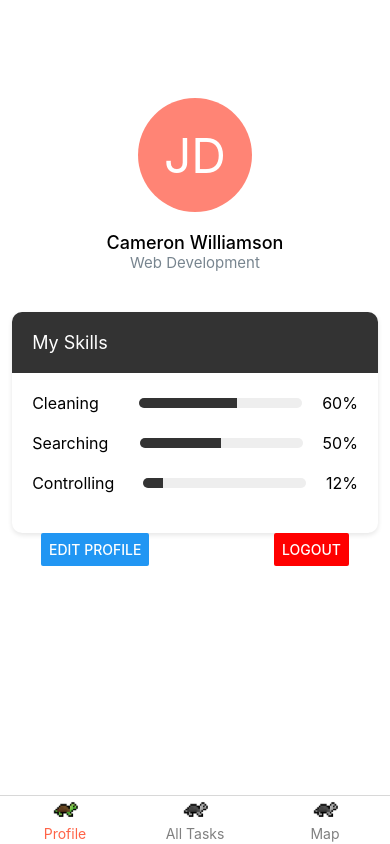
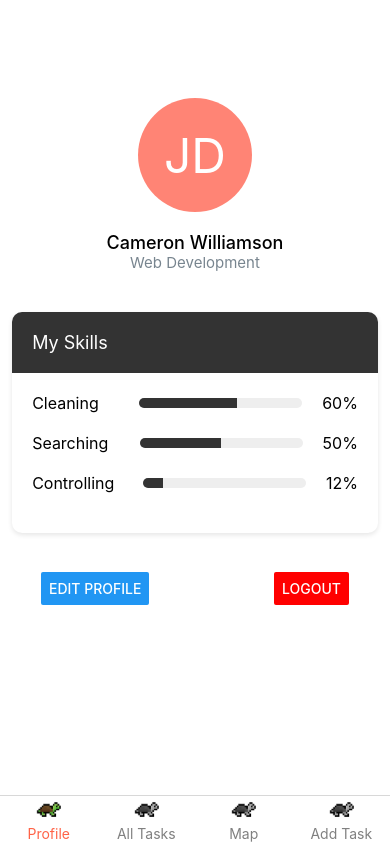
Before and after one commit to HackathonICPC/TrashHackFront, a React Native app in the folder my-app/: screen /HomeMenu in a window 390 px wide. Built offline with nearby package versions, Linux system fonts and the light colour scheme; what react-native-yamap would draw is missing.

Commit message:
New Task View added

```diff
--- a/my-app/components/HomeScreen/MenuScreen.js
+++ b/my-app/components/HomeScreen/MenuScreen.js
@@ -37,6 +37,7 @@ const MenuScreen = ({ navigation }) => {
         <Tab.Screen name="Profile" component={ProfileScreen} />
         <Tab.Screen name="All Tasks" component={AllTasksScreen} />
         <Tab.Screen name="Map" component={MapScreen} />
+        <Tab.Screen name="Add Task" component={NewTaskScreen} />
       </Tab.Navigator>
   );
 };
--- a/my-app/components/HomeScreen/NewTaskScreen.js
+++ b/my-app/components/HomeScreen/NewTaskScreen.js
@@ -1,45 +1,81 @@
 import React, { useState } from 'react';
 import { View, Text, TextInput, Button, StyleSheet } from 'react-native';
-import { URL_API } from '../urls';
-import axios from 'axios';
-import { getToken } from '../../utils/storage'; // Импортируем функцию для получения токена
 
-const NewTaskScreen = ({ navigation }) => {
+const NewTaskScreen = ({ navigation, route }) => {
+  const [image, setImage] = useState('');
+  const [name, setName] = useState('');
   const [description, setDescription] = useState('');
+  const [experience, setExperience] = useState('');
+  const [ox, setOX] = useState('');
+  const [oy, setOY] = useState('');
 
-  const handleCreateTask = async () => {
-    const userToken = await getToken(); // Получаем токен из AsyncStorage
+  const handleCreateTask = () => {
+    const newTask = {
+      id: Math.random().toString(),
+      image,
+      name,
+      description,
+      experience,
+      ox,
+      oy,
+      status: 'In progress'
+    };
+    console.log('New task:', newTask);
+    route.params?.onTaskAdd(newTask);
+    console.log('Updated tasks:'); // Чтобы убедиться, что задача была добавлена
+    navigation.goBack();
+  };
 
-    if (!userToken) {
-      console.error('User token is missing');
-      return;
-    }
+  const handleAddImage = () => {
+    // Реализация загрузки изображения
+  };
 
-    const newTask = { token: userToken, title: description, description: description, experience: 1, lat: 1, lon: 1 }; // Передаем только описание задачи
-
-    axios.post(URL_API + '/task/new', newTask)
-      .then(response => {
-        console.log('URL:', URL_API + '/task/new');
-        console.log('New Task:', newTask);
-        console.log('Task added successfully:', response.data);
-        console.log('Result status', response.status)
-        // navigation.goBack(); // Переход назад после успешного добавления
-      })
-      .catch(error => {
-        console.error('Error adding task:', error);
-        // Добавьте обработку ошибки при добавлении задачи
-      });
+  const handleSelectPlace = () => {
+    // Реализация выбора места
   };
 
   return (
     <View style={styles.container}>
-      <Text>New Task Screen</Text>
-      <TextInput
-        style={styles.input}
-        placeholder="Enter task description"
-        value={description}
-        onChangeText={setDescription}
-      />
+      <Text style={styles.title}>New Task Screen</Text>
+      <View style={styles.imageContainer}>
+        {/* Поле для загрузки изображения */}
+      </View>
+      <View style={styles.card}>
+        <TextInput
+          style={styles.input}
+          placeholder="Name"
+          value={name}
+          onChangeText={setName}
+        />
+        <TextInput
+          style={styles.input}
+          placeholder="Description"
+          value={description}
+          onChangeText={setDescription}
+        />
+        <TextInput
+          style={styles.input}
+          placeholder="Experience"
+          value={experience}
+          onChangeText={setExperience}
+        />
+        <TextInput
+          style={styles.input}
+          placeholder="OX"
+          value={ox}
+          onChangeText={setOX}
+        />
+        <TextInput
+          style={styles.input}
+          placeholder="OY"
+          value={oy}
+          onChangeText={setOY}
+        />
+      </View>
+      <View style={styles.buttonContainer}>
+        <Button title="Add Image" onPress={handleAddImage} />
+        <Button title="Select Place" onPress={handleSelectPlace} />
+      </View>
       <Button title="Create Task" onPress={handleCreateTask} />
     </View>
   );
@@ -51,15 +87,41 @@ const styles = StyleSheet.create({
     justifyContent: 'center',
     alignItems: 'center',
     paddingHorizontal: 20,
+    backgroundColor: '#fff',
+  },
+  title: {
+    fontSize: 24,
+    fontWeight: 'bold',
+    marginBottom: 20,
+    color: '#333',
+  },
+  imageContainer: {
+    width: '90%',
+    height: 200,
+    backgroundColor: '#ddd',
+    borderRadius: 10,
+    marginBottom: 20,
+  },
+  card: {
+    width: '100%',
+    backgroundColor: '#f5f5f5',
+    borderRadius: 10,
+    padding: 20,
+    marginBottom: 20,
   },
   input: {
-    width: '100%',
     height: 40,
     borderColor: 'gray',
     borderWidth: 1,
     marginBottom: 10,
     paddingHorizontal: 10,
   },
+  buttonContainer: {
+    flexDirection: 'row',
+    justifyContent: 'space-between',
+    width: '80%',
+    marginBottom: 20,
+  },
 });
 
 export default NewTaskScreen;
--- a/my-app/components/HomeScreen/ProfileScreen.js
+++ b/my-app/components/HomeScreen/ProfileScreen.js
@@ -105,6 +105,7 @@ const styles = StyleSheet.create({
     color: '#333',
   },
   buttonContainer: {
+    marginTop: "10%",
     flexDirection: 'row',
     justifyContent: 'space-between',
     width: '80%',
```
